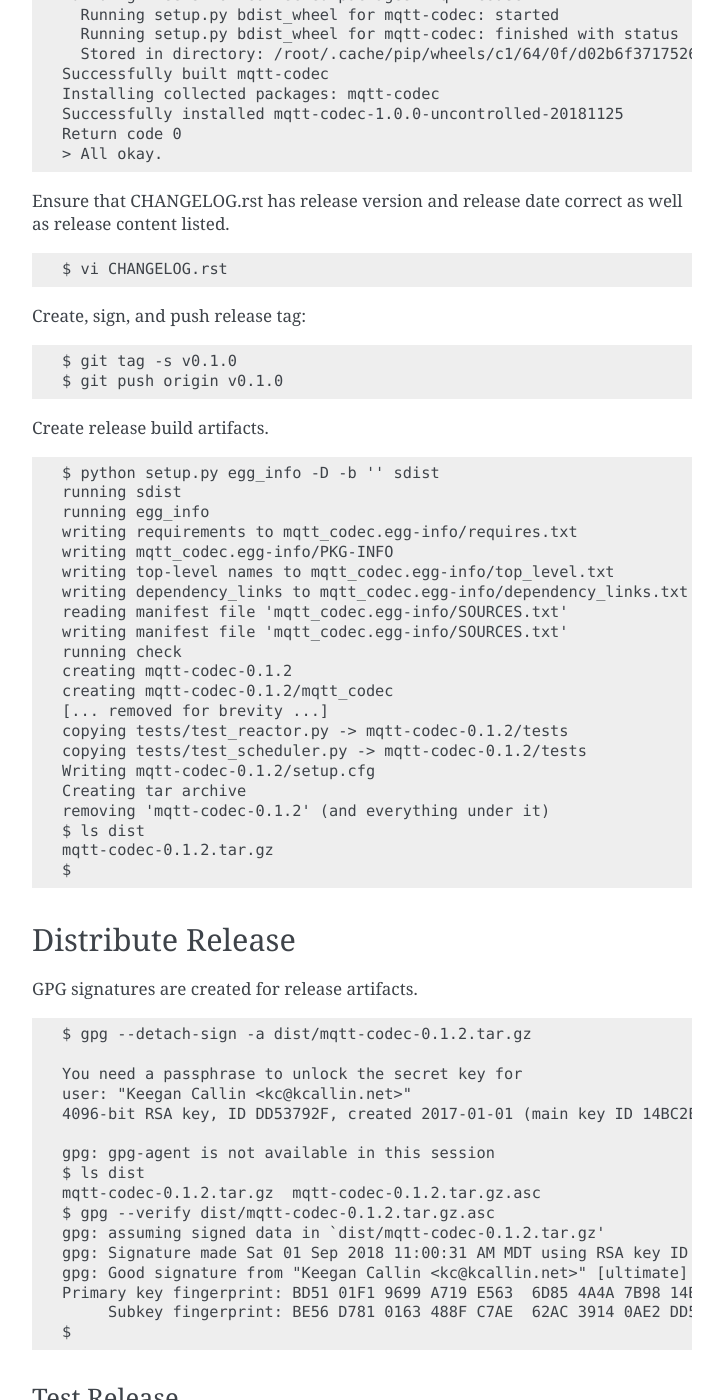
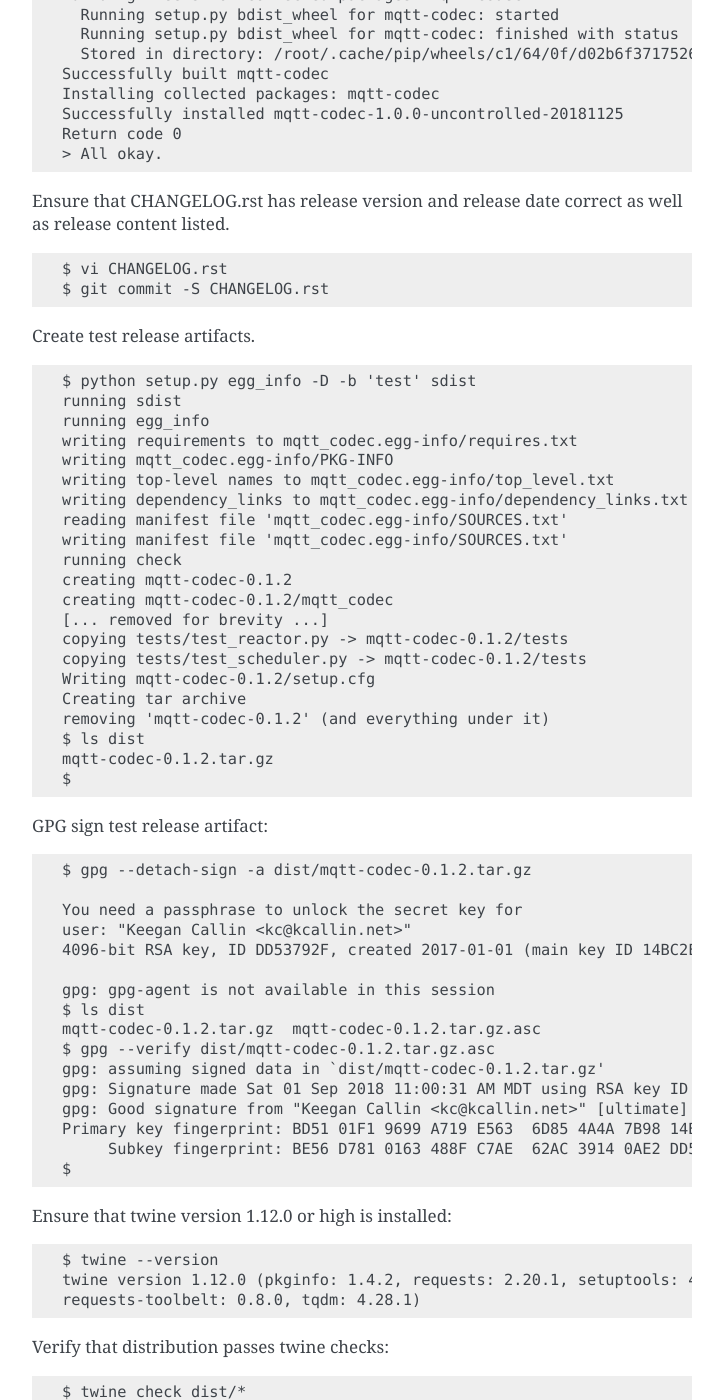
Before and after one commit to kcallin/mqtt-codec, a Sphinx documentation site: the page built from doc/source/admin.rst, in a window 1280 px wide and 1400 px high, scrolled down 840 px. Shown: the whole window, without its empty margins (388-1111 px from the left). Built offline with Sphinx 7.4.7, drawn with Linux system fonts in a browser that asks for light colours; some of the changed text lies outside the part shown.

Commit message:
Updated admin.rst release documentation.

```diff
--- a/doc/source/admin.rst
+++ b/doc/source/admin.rst
@@ -9,8 +9,8 @@
 * `Twine <https://pypi.org/project/twine/>`_
 
 
-Build Release
-==============
+Test Release
+=============
 
 Verify that version and release numbers in ``doc/source/conf.py`` match
 ``setup.py``.
@@ -24,6 +24,7 @@
     release = u'1.0.0'
     $
 
+
 Ensure there are no old build artifacts.
 
 .. code-block:: bash
@@ -32,11 +33,11 @@
     $ ls dist
     $
 
+
 It's a common problem to accidentally forget to commit important
 changes.  To combat this the ``pyvertest.py`` procedure clones the haka
 repository, passes it to a docker container, and runs a test battery in
 a set of environments.
-
 
 .. code-block:: none
 
@@ -55,26 +56,21 @@
     Return code 0
     > All okay.
 
+
 Ensure that CHANGELOG.rst has release version and release date correct
 as well as release content listed.
 
 .. code-block:: bash
 
     $ vi CHANGELOG.rst
+    $ git commit -S CHANGELOG.rst
 
 
-Create, sign, and push release tag:
-
-.. code-block:: bash
-
-    $ git tag -s v0.1.0
-    $ git push origin v0.1.0
-
-Create release build artifacts.
+Create test release artifacts.
 
 .. code-block:: none
 
-    $ python setup.py egg_info -D -b '' sdist
+    $ python setup.py egg_info -D -b 'test' sdist
     running sdist
     running egg_info
     writing requirements to mqtt_codec.egg-info/requires.txt
@@ -96,10 +92,8 @@
     mqtt-codec-0.1.2.tar.gz
     $
 
-Distribute Release
-=====================
 
-GPG signatures are created for release artifacts.
+GPG sign test release artifact:
 
 .. code-block:: none
 
@@ -121,10 +115,24 @@
     $
 
 
-Test Release
--------------
+Ensure that twine version 1.12.0 or high is installed:
 
-Release artifacts are uploaded to **TEST** PyPI.
+.. code-block:: none
+
+    $ twine --version
+    twine version 1.12.0 (pkginfo: 1.4.2, requests: 2.20.1, setuptools: 40.6.2,
+    requests-toolbelt: 0.8.0, tqdm: 4.28.1)
+
+
+Verify that distribution passes twine checks:
+
+.. code-block:: none
+
+    $ twine check dist/*
+    Checking distribution dist/mqtt-codec-1.0.1.tar.gz: Passed
+
+
+Release artifacts to **TEST** PyPI.
 
 .. code-block:: none
 
@@ -152,8 +160,75 @@
 PyPI and verify that the release is complete.  There is no undoing
 this operation.  Think Carefully.
 
-Release
---------
+
+Official Release
+=================
+
+Create, sign, and push release tag:
+
+.. code-block:: bash
+
+    $ git tag -s v0.1.0
+    $ git push origin v0.1.0
+
+
+Remove test artifacts:
+
+.. code-block:: bash
+
+    $ rm dist/*
+    $ ls dist
+    $
+
+
+Create official release artifacts.
+
+.. code-block:: none
+
+    $ python setup.py egg_info -D -b '' sdist
+    running sdist
+    running egg_info
+    writing requirements to mqtt_codec.egg-info/requires.txt
+    writing mqtt_codec.egg-info/PKG-INFO
+    writing top-level names to mqtt_codec.egg-info/top_level.txt
+    writing dependency_links to mqtt_codec.egg-info/dependency_links.txt
+    reading manifest file 'mqtt_codec.egg-info/SOURCES.txt'
+    writing manifest file 'mqtt_codec.egg-info/SOURCES.txt'
+    running check
+    creating mqtt-codec-0.1.2
+    creating mqtt-codec-0.1.2/mqtt_codec
+    [... removed for brevity ...]
+    copying tests/test_reactor.py -> mqtt-codec-0.1.2/tests
+    copying tests/test_scheduler.py -> mqtt-codec-0.1.2/tests
+    Writing mqtt-codec-0.1.2/setup.cfg
+    Creating tar archive
+    removing 'mqtt-codec-0.1.2' (and everything under it)
+    $ ls dist
+    mqtt-codec-0.1.2.tar.gz
+    $
+
+
+GPG sign official release artifact:
+
+.. code-block:: none
+
+    $ gpg --detach-sign -a dist/mqtt-codec-0.1.2.tar.gz
+
+    You need a passphrase to unlock the secret key for
+    user: "Keegan Callin <kc@kcallin.net>"
+    4096-bit RSA key, ID DD53792F, created 2017-01-01 (main key ID 14BC2EFF)
+
+    gpg: gpg-agent is not available in this session
+    $ ls dist
+    mqtt-codec-0.1.2.tar.gz  mqtt-codec-0.1.2.tar.gz.asc
+    $ gpg --verify dist/mqtt-codec-0.1.2.tar.gz.asc
+    gpg: assuming signed data in `dist/mqtt-codec-0.1.2.tar.gz'
+    gpg: Signature made Sat 01 Sep 2018 11:00:31 AM MDT using RSA key ID DD53792F
+    gpg: Good signature from "Keegan Callin <kc@kcallin.net>" [ultimate]
+    Primary key fingerprint: BD51 01F1 9699 A719 E563  6D85 4A4A 7B98 14BC 2EFF
+         Subkey fingerprint: BE56 D781 0163 488F C7AE  62AC 3914 0AE2 DD53 792F
+    $
+
 
 The access credentials in `~/.pypirc` contains the username/password
 that twine uses for PyPI.
@@ -194,6 +269,7 @@
 build `readthedocs` build environment to one that supports PlantUML and
 bypass the problem.
 
+
 Increment Version Number
 =========================
 
```
